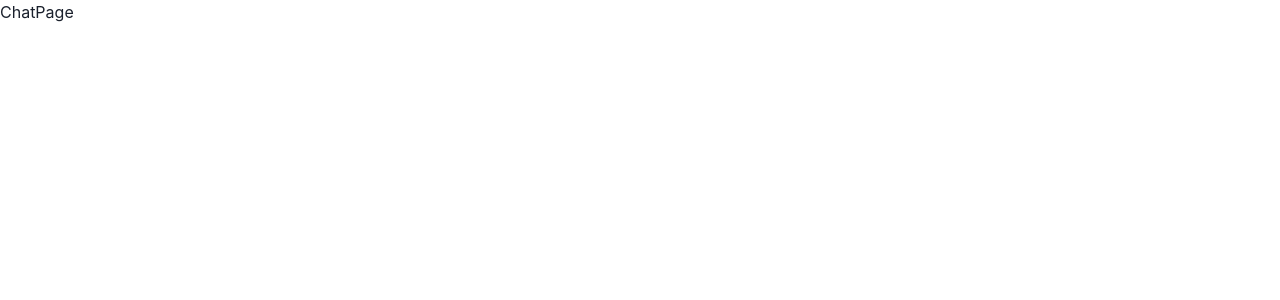
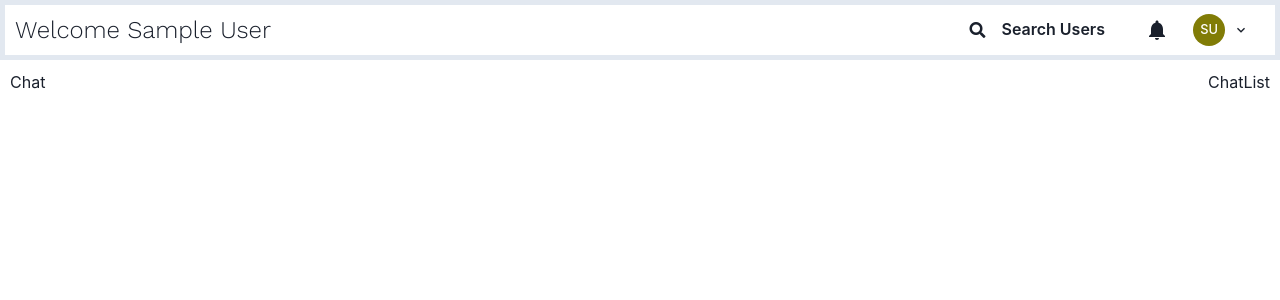
Before and after one commit to Trevorton27/simple-mern-chat-app, a React (Create React App) app in the folder frontend/: page /chats in a window 1280 px wide. Shown: the top 300 px of the page. Built offline with nearby package versions, Linux system fonts and the light colour scheme; sample sign-in values are in the browser's storage.

Commit message:
scaffolding for header and chatpage built out

```diff
--- a/frontend/public/index.html
+++ b/frontend/public/index.html
@@ -10,6 +10,13 @@
       content="Web site created using create-react-app"
     />
     <link rel="apple-touch-icon" href="%PUBLIC_URL%/logo192.png" />
+    <link
+    rel="stylesheet"
+    href="https://cdnjs.cloudflare.com/ajax/libs/font-awesome/5.15.3/css/all.min.css"
+    integrity="sha512-iBBXm8fW90+nuLcSKlbmrPcLa0OT92xO1BIsZ+ywDWZCvqsWgccV3gFoRBv0z+8dLJgyAHIhR35VZc2oM/gI1w=="
+    crossorigin="anonymous"
+    referrerpolicy="no-referrer"
+  />
     <!--
       manifest.json provides metadata used when your web app is installed on a
       user's mobile device or desktop. See https://developers.google.com/web/fundamentals/web-app-manifest/
--- a/frontend/src/Pages/Chatpage.js
+++ b/frontend/src/Pages/Chatpage.js
@@ -1,5 +1,20 @@
+import { ChatState } from '../context/ChatProvider';
+import { Box } from '@chakra-ui/layout';
+import ChatList from '../components/ChatList';
+import Chat from '../components/Chat';
+import Slider from '../components/Slider';
+
 const Chatpage = () => {
-  return <div>ChatPage</div>;
+  const { user } = ChatState();
+  return (
+    <div style={{ width: '100%' }}>
+      {user && <Slider />}
+      <Box d='flex' justifyContent='space-between' w='100%' h='91.5vh' p='10px'>
+        {user && <Chat />}
+        {user && <ChatList />}
+      </Box>
+    </div>
+  );
 };
 
 export default Chatpage;
--- a/frontend/src/Pages/Homepage.js
+++ b/frontend/src/Pages/Homepage.js
@@ -14,6 +14,14 @@ import Login from '../components/auth/Login';
 import Signup from '../components/auth/Signup';
 
 function Homepage() {
+  const history = useHistory();
+
+  useEffect(() => {
+    const user = JSON.parse(localStorage.getItem('userInfo'));
+
+    if (user) history.push('/chats');
+  }, [history]);
+
   return (
     <Container maxW='xl' centerContent>
       <Box
--- /dev/null
+++ b/frontend/src/components/Chat.js
@@ -0,0 +1,7 @@
+import React from 'react';
+
+const Chat = () => {
+  return <div>Chat</div>;
+};
+
+export default Chat;
--- /dev/null
+++ b/frontend/src/components/ChatList.js
@@ -0,0 +1,7 @@
+import React from 'react';
+
+const ChatList = () => {
+  return <div>ChatList</div>;
+};
+
+export default ChatList;
--- /dev/null
+++ b/frontend/src/components/Slider.js
@@ -0,0 +1,73 @@
+import { Avatar, Box, Button, Text, Tooltip } from '@chakra-ui/react';
+import {
+  Menu,
+  MenuButton,
+  MenuDivider,
+  MenuItem,
+  MenuList
+} from '@chakra-ui/menu';
+import { BellIcon, ChevronDownIcon } from '@chakra-ui/icons';
+import React, { useState } from 'react';
+import { ChatState } from '../context/ChatProvider';
+
+const Slider = () => {
+  const [search, setSearch] = useState('');
+  const [searchResult, setSearchResult] = useState([]);
+  const [loading, setLoading] = useState(false);
+  const [loadingChat, setLoadingChat] = useState(false);
+  const { user } = ChatState();
+  return (
+    <>
+      <Box
+        d='flex'
+        justifyContent='space-between'
+        alignItems='center'
+        bg='white'
+        w='100%'
+        p='5px 10px 5px 10px'
+        borderWidth='5px'
+      >
+        <Text fontSize='2xl' fontFamily='Work sans'>
+          Welcome {user.name}
+        </Text>
+
+        <div>
+          <Tooltip
+            label='Search users to chat with'
+            hasArrow
+            placement='bottom-end'
+          >
+            <Button variant='ghost'>
+              <i className='fas fa-search'></i>
+              <Text d={{ base: 'none', md: 'flex' }} px={4}>
+                Search Users
+              </Text>
+            </Button>
+          </Tooltip>
+          <Menu>
+            <MenuButton p={1}>
+              <BellIcon fontSize='2xl' m={1} />
+            </MenuButton>
+          </Menu>
+          <Menu>
+            <MenuButton as={Button} bg='white' rightIcon={<ChevronDownIcon />}>
+              <Avatar
+                size='sm'
+                cursor='pointer'
+                name={user.name}
+                src={user.pic}
+              />
+            </MenuButton>
+            <MenuList>
+              <MenuItem>My Profile</MenuItem>
+              <MenuDivider />
+              <MenuItem>Logout</MenuItem>
+            </MenuList>
+          </Menu>
+        </div>
+      </Box>
+    </>
+  );
+};
+
+export default Slider;
--- /dev/null
+++ b/frontend/src/context/ChatProvider.js
@@ -0,0 +1,44 @@
+import React, { createContext, useContext, useEffect, useState } from 'react';
+import { useHistory } from 'react-router-dom';
+
+const ChatContext = createContext();
+
+const ChatProvider = ({ children }) => {
+  const [selectedChat, setSelectedChat] = useState();
+  const [user, setUser] = useState();
+  const [notification, setNotification] = useState([]);
+  const [chats, setChats] = useState();
+
+  const history = useHistory();
+
+  useEffect(() => {
+    const userInfo = JSON.parse(localStorage.getItem('userInfo'));
+    setUser(userInfo);
+
+    if (!userInfo) history.push('/');
+    // eslint-disable-next-line react-hooks/exhaustive-deps
+  }, [history]);
+
+  return (
+    <ChatContext.Provider
+      value={{
+        selectedChat,
+        setSelectedChat,
+        user,
+        setUser,
+        notification,
+        setNotification,
+        chats,
+        setChats
+      }}
+    >
+      {children}
+    </ChatContext.Provider>
+  );
+};
+
+export const ChatState = () => {
+  return useContext(ChatContext);
+};
+
+export default ChatProvider;
--- a/frontend/src/index.js
+++ b/frontend/src/index.js
@@ -4,11 +4,14 @@ import './index.css';
 import App from './App';
 import { ChakraProvider } from '@chakra-ui/react';
 import { BrowserRouter } from 'react-router-dom';
+import ChatProvider from './context/ChatProvider';
 
 ReactDOM.render(
   <ChakraProvider>
     <BrowserRouter>
-      <App />
+      <ChatProvider>
+        <App />
+      </ChatProvider>
     </BrowserRouter>
   </ChakraProvider>,
   document.getElementById('root')
```
